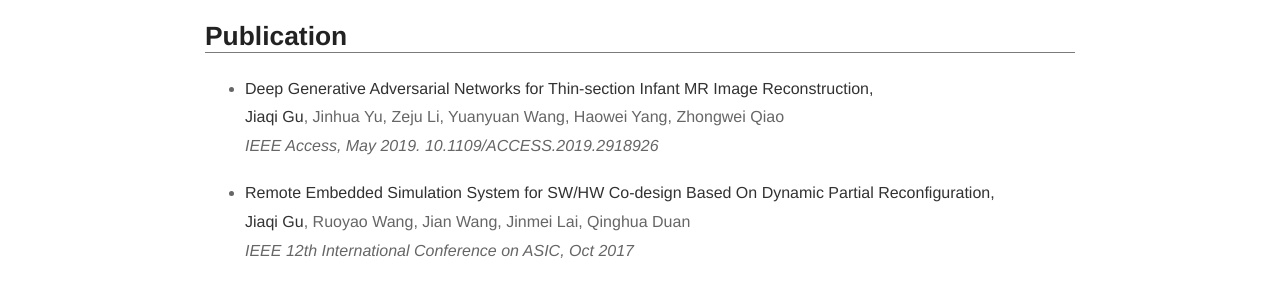
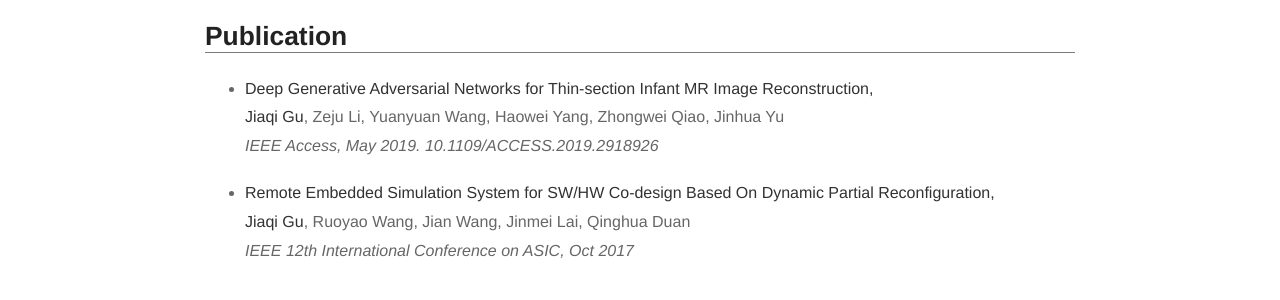
Before and after one commit to JeremieMelo/Resume, a Jekyll site: the page built from about.md, in a window 1280 px wide. Shown: the part 1131-1431 px from the top of the page. Built offline with Jekyll 4.4.1, drawn with Linux system fonts in a browser that asks for light colours.

```diff
--- a/about.md
+++ b/about.md
@@ -58,7 +58,7 @@ layout: page
 
     <li>
     <b>Deep Generative Adversarial Networks for Thin-section Infant MR Image Reconstruction,</b>
-    <br><b>Jiaqi Gu</b>, Jinhua Yu, Zeju Li, Yuanyuan Wang, Haowei Yang, Zhongwei Qiao
+    <br><b>Jiaqi Gu</b>, Zeju Li, Yuanyuan Wang, Haowei Yang, Zhongwei Qiao, Jinhua Yu
     <br><i>IEEE Access, May 2019. 10.1109/ACCESS.2019.2918926</i>
     </li><br>
 
```
